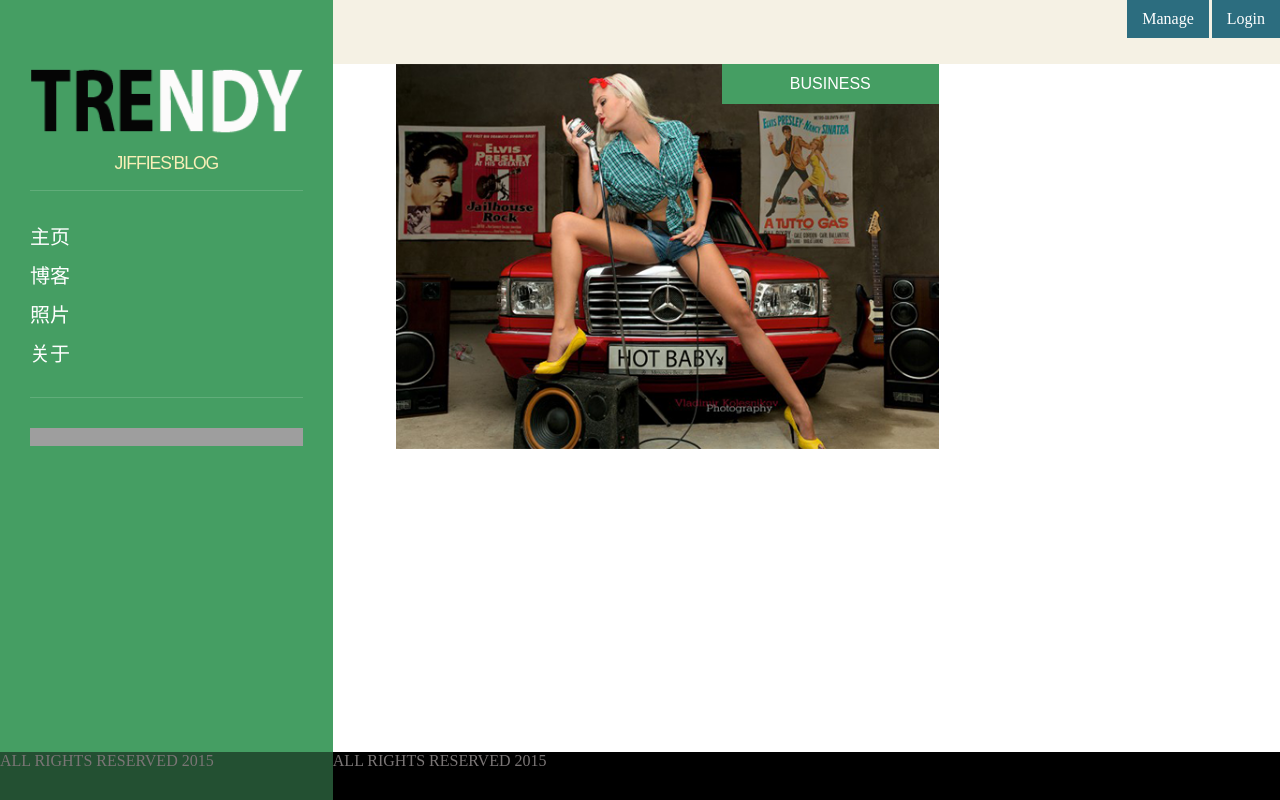
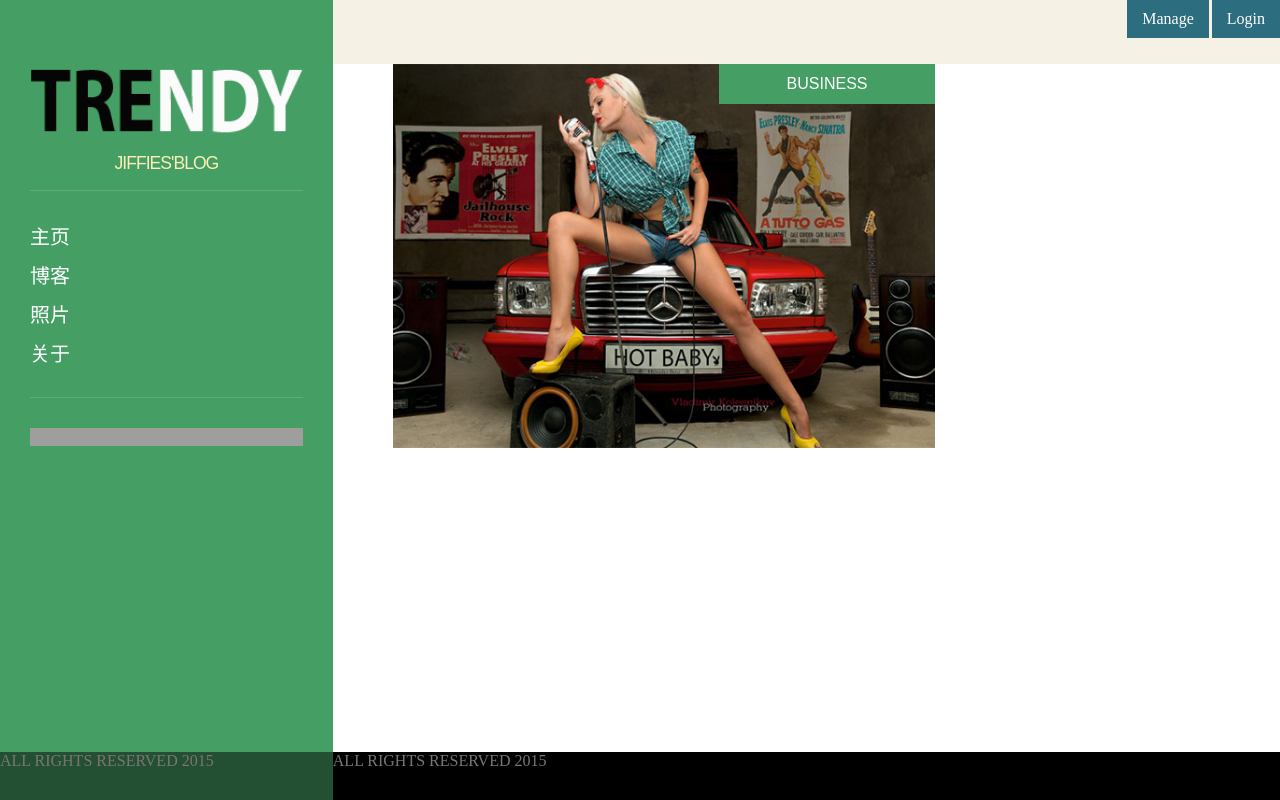
Before and after one commit to jiffies/jblog, a Python web app: template templates/content.html in a window 1280 px wide. Run offline with Jinja, Linux system fonts and the light colour scheme; the template is opened without the code that fills it, so the values that code supplies are empty; grey boxes are pictures that could not be loaded.

Commit message:
content layout

```diff
--- a/static/css/jblog.css
+++ b/static/css/jblog.css
@@ -30,6 +30,11 @@ h1, h2, h3, h4, h5, h6 {
     visibility:hidden;
     display:block;
     clear:both;
+}
+#container-inner{
+    margin-left:auto;
+    margin-right:auto;
+    width:90%;
 }
             #footer{
                 position:fixed;
@@ -108,22 +113,24 @@ text-align:center;
             position:relative;
         }
         .main{
-            width:60%;
+            width:66.67%;
         }
         .main img{
             width:100%;
         }
         .sub{
-            width:30%;
+            width:33.33%;
         }
         .oi-sub{
-            margin-left:25px;
+            margin-left:13px;
+            margin-right:13px;
             background:white;
             position:relative;
             margin-bottom:25px;
         }
         .sub img{
             width:100%;
+            border-bottom: 1px solid #F5F1E4;
         }
         .tag{
             background:#459E63;
--- a/static/js/jblog.js
+++ b/static/js/jblog.js
@@ -12,12 +12,12 @@ $(window).scroll(function(){
 });
 
 $("#container").imagesLoaded().always(function(){
-            var container = document.querySelector('#container');
+            var container = document.querySelector('#container-inner');
             var msnry = new Masonry( container, {
                   columnWidth: ".sub",
                     itemSelector: '.article'
                     });
-            $(".article").css('margin-left','4%');
+            //$(".article").css('margin-left','4%');
         var documentHeight = $(document).height();
         var windowHeight = $(window).height();
         console.log(documentHeight,windowHeight);
--- a/templates/base.html
+++ b/templates/base.html
@@ -47,7 +47,7 @@
             <p><a href="/signin">Login</a></p>
             {% endif %}
             </li>
-                <li><p><a href="/add_blog">Manage</a></p></li>
+                <li><p><a href="/manage/add_blog">Manage</a></p></li>
             </ul>
         </div>
         <footer id="footer">
--- a/templates/content.html
+++ b/templates/content.html
@@ -1,6 +1,7 @@
 {% extends "base.html" %}
 {% block content %}
         <div id="container">
+            <div id="container-inner">
             <div class="main article">
                 <div class="oi-sub">
                 <div class="tag">
@@ -21,5 +22,6 @@
                 </div>
             </div>
             {% endfor %}
+            </div>
         </div>
 {% endblock %}
--- a/wsgi.py
+++ b/wsgi.py
@@ -16,6 +16,7 @@ wsgi.template_engine = template_engine
 
 import urls
 wsgi.add_interceptor(urls.user_interceptor)
+wsgi.add_interceptor(urls.manage_interceptor)
 wsgi.add_module(urls)
 
 if __name__=='__main__':
```
Also changed, not shown: urls.py (+9 -1 lines).
